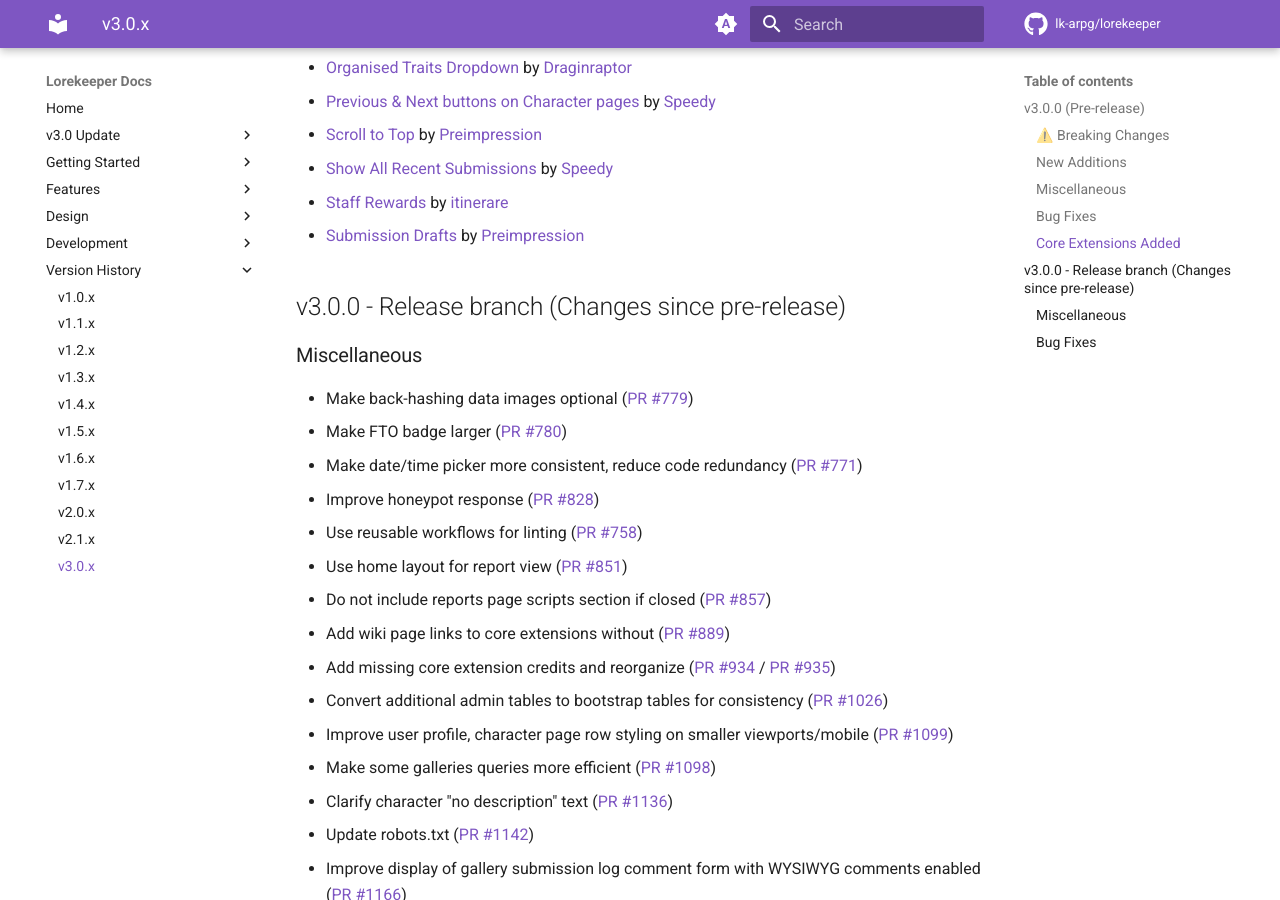
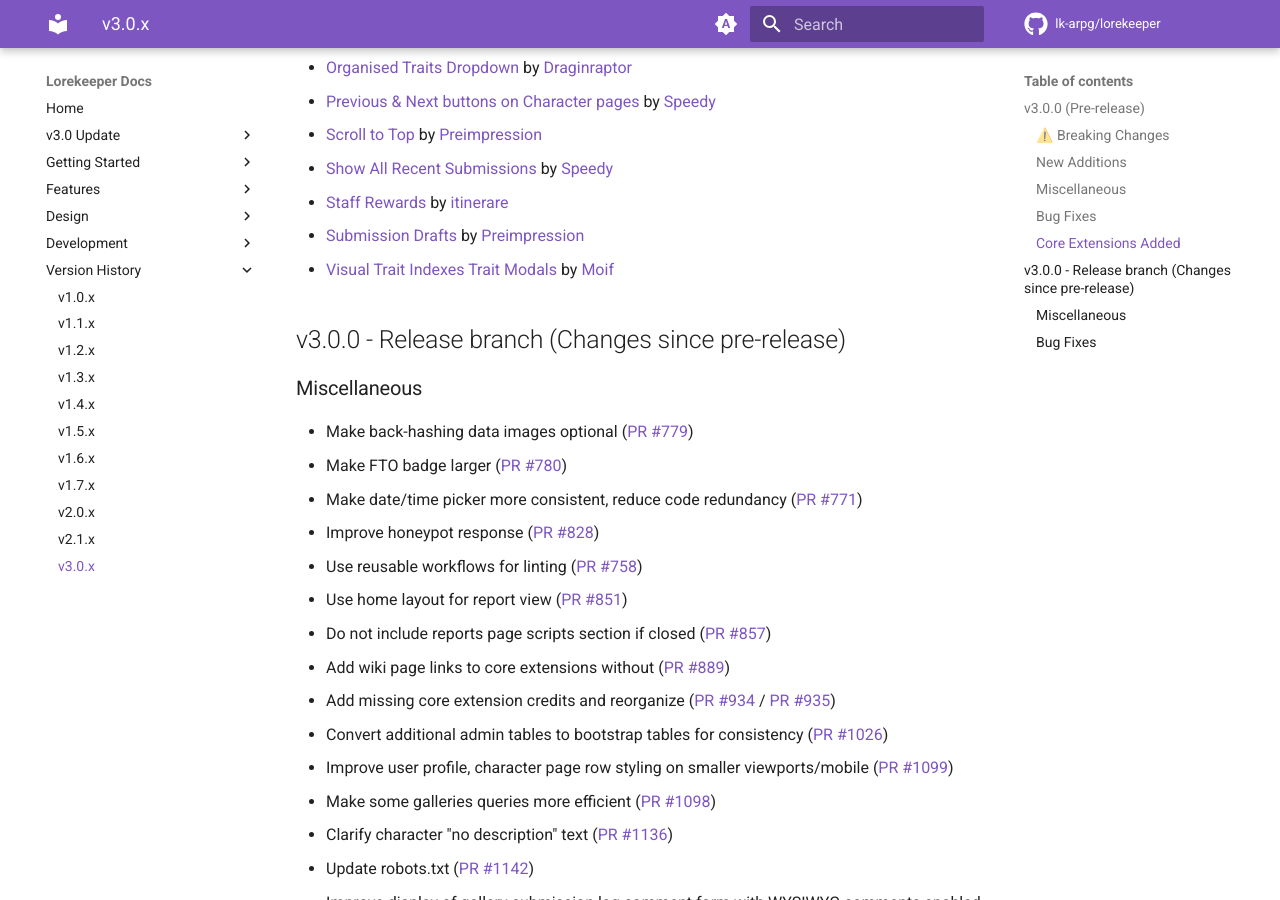
Before and after one commit to lk-arpg/lk-docs, an MkDocs documentation site: the page built from docs/version-history/v3.0.md, in a window 1280 px wide and 900 px high, scrolled down 7996 px. Built offline with MkDocs 1.6.1 and Material for MkDocs 9.7.7, drawn with Linux system fonts in a browser that asks for light colours; comment, search, counter and statistics services are not loaded; the version menu is left out; part of the change alters nothing that is shown.

Commit message:
fix: add visual trait indexes trait modals to 3.0 version history (#12)

```diff
--- a/docs/version-history/v3.0.md
+++ b/docs/version-history/v3.0.md
@@ -226,6 +226,7 @@ Here are all Core Extensions added between v2.0.0 and v3.0.0:
 - [Show All Recent Submissions](http://wiki.lorekeeper.me/index.php?title=Extensions:Gallery_Recent_Submissions) by [Speedy](https://github.com/SpeedyD)
 - [Staff Rewards](http://wiki.lorekeeper.me/index.php?title=Extensions:Staff_Rewards) by [itinerare](https://github.com/itinerare)
 - [Submission Drafts](http://wiki.lorekeeper.me/index.php?title=Extensions:Submission_Drafts) by [Preimpression](https://github.com/preimpression)
+- [Visual Trait Indexes Trait Modals](http://wiki.lorekeeper.me/index.php?title=Extensions:VTI_Trait_Modals) by [Moif](https://github.com/AW0005)
 
 ## v3.0.0 - Release branch (Changes since pre-release)
 ### Miscellaneous
@@ -354,4 +355,4 @@ Here are all Core Extensions added between v2.0.0 and v3.0.0:
 - Parsed rank descriptions are not set on initial setup ([PR #1280](https://github.com/lk-arpg/lorekeeper/pull/1280))
 - Notifications aren't sent to owners of characters included in gallery submissions ([PR #1281](https://github.com/lk-arpg/lorekeeper/pull/1281))
 - Custom CSS file is not reloaded when modified ([PR #1287](https://github.com/lk-arpg/lorekeeper/pull/1287))
-- Site settings admin panel description column does not use all space available ([PR #190](https://github.com/lk-arpg/lorekeeper/pull/1290))
+- Site settings admin panel description column does not use all space available ([PR #1290](https://github.com/lk-arpg/lorekeeper/pull/1290))
```
